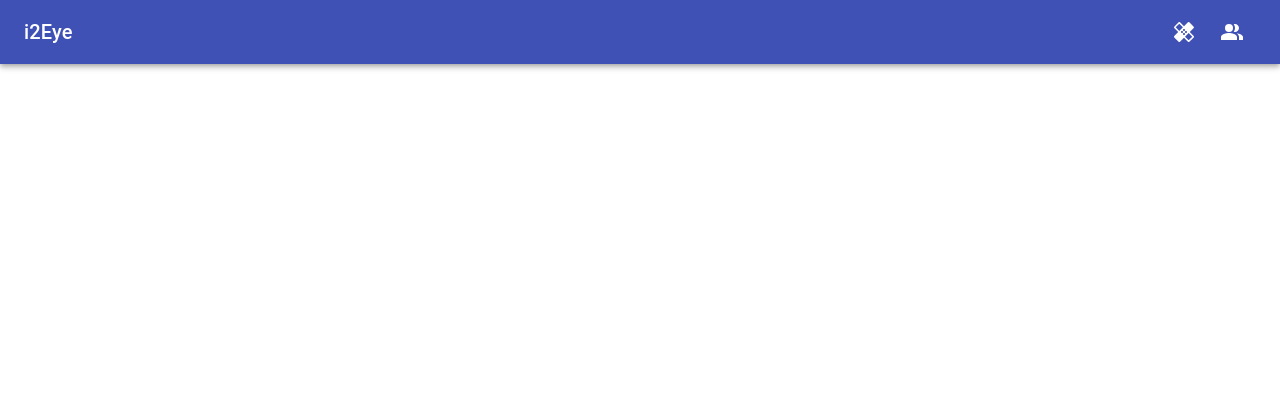
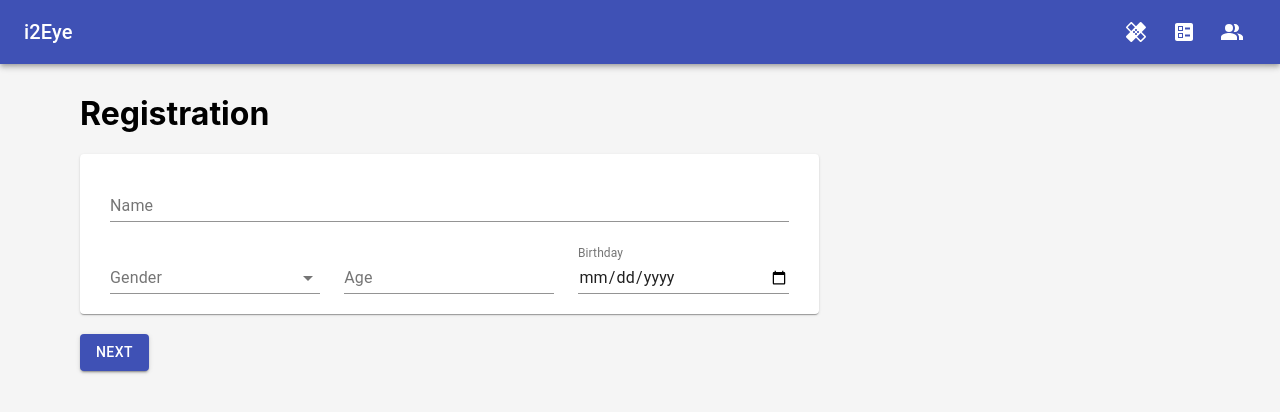
Before and after one commit to i2Eye/i2Eye-Front, a React (Create React App) app: page /registration in a window 1280 px wide. Shown: the top 412 px of the page. Built offline with nearby package versions, Linux system fonts and the light colour scheme.

Commit message:
Added Base of registration form. Need to add the function to submit to the database

```diff
--- a/src/App.js
+++ b/src/App.js
@@ -3,8 +3,9 @@ import { makeStyles } from "@material-ui/core/styles";
 import { BrowserRouter as Router, Route, Switch } from "react-router-dom";
 import NavBar from "./Components/AppLayouts/NavBar";
 
-const Form = lazy(() => import("./Form"));
+const Stations = lazy(() => import("./Stations"));
 const Queue = lazy(() => import("./Queue"));
+const RegForm = lazy(() => import("./RegForm"));
 
 export default function App() {
   const classes = useStyles();
@@ -16,8 +17,9 @@ export default function App() {
         <div className={classes.content}>
           <Suspense fallback={<div>Loading...</div>}>
             <Switch>
-              <Route exact path="/" component={Form} />
-              <Route exact path="/form" component={Form} />
+              <Route exact path="/" component={RegForm} />
+              <Route exact path="/stations" component={Stations} />
+              <Route exact path="/registration" component={RegForm} />
               <Route exact path="/queue" component={Queue} />
             </Switch>
           </Suspense>
--- a/src/Components/AppLayouts/NavBar.js
+++ b/src/Components/AppLayouts/NavBar.js
@@ -5,26 +5,39 @@ import Typography from "@material-ui/core/Typography";
 import IconButton from "@material-ui/core/IconButton";
 import HealingIcon from "@material-ui/icons/Healing";
 import PeopleAltIcon from "@material-ui/icons/PeopleAlt";
-import { BrowserRouter as Link } from "react-router-dom";
+import BallotIcon from "@material-ui/icons/Ballot";
+import { Link } from "react-router-dom";
+import Tooltip from "@material-ui/core/Tooltip";
 
 class NavBar extends Component {
   render() {
-    const classes = this.props.className;
+    const { className: classes } = this.props;
     return (
       <AppBar position="static">
         <Toolbar>
           <Typography variant="h6" className={classes.root}>
             i2Eye
           </Typography>
-          <Link to="/form">
+          <Link to="/registration">
+            <Tooltip title="Registration">
               <IconButton className={classes.icon}>
                 <HealingIcon />
               </IconButton>
+            </Tooltip>
+          </Link>
+          <Link to="/stations">
+            <Tooltip title="Stations">
+              <IconButton className={classes.icon}>
+                <BallotIcon />
+              </IconButton>
+            </Tooltip>
           </Link>
           <Link to="/queue">
+            <Tooltip title="Queue">
               <IconButton className={classes.icon}>
                 <PeopleAltIcon />
               </IconButton>
+            </Tooltip>
           </Link>
         </Toolbar>
       </AppBar>
--- /dev/null
+++ b/src/Components/RegFormComponents/Confirm.js
@@ -0,0 +1,48 @@
+import React, { Component } from "react";
+import Button from "@material-ui/core/Button";
+import List from "@material-ui/core/List";
+import ListItemText from "@material-ui/core/ListItemText";
+
+class Confirm extends Component {
+  confirm = (e) => {
+    e.preventDefault();
+    // *** submit to database *** //
+    this.props.nextStep();
+  };
+  render() {
+    const {
+      values: { name, gender, age, birthday },
+      prevStep,
+    } = this.props;
+
+    return (
+      <div>
+        <h1>Confirm?</h1>
+        <List>
+          <ListItemText primary="Name" secondary={name} />
+          <ListItemText primary="Gender" secondary={gender} />
+          <ListItemText primary="Age" secondary={age} />
+          <ListItemText primary="Birthday" secondary={birthday} />
+        </List>
+        <Button
+          variant="contained"
+          color="primary"
+          style={{ marginTop: 20, marginRight: 20 }}
+          onClick={prevStep}
+        >
+          Back
+        </Button>
+        <Button
+          variant="contained"
+          color="primary"
+          style={{ marginTop: 20 }}
+          onClick={this.confirm}
+        >
+          Submit
+        </Button>
+      </div>
+    );
+  }
+}
+
+export default Confirm;
--- /dev/null
+++ b/src/Components/RegFormComponents/RegFormInput.js
@@ -0,0 +1,99 @@
+import React, { Component } from "react";
+import { Grid, Paper } from "@material-ui/core";
+import TextField from "@material-ui/core/TextField";
+import Button from "@material-ui/core/Button";
+import FormControl from "@material-ui/core/FormControl";
+import Select from "@material-ui/core/Select";
+import InputLabel from "@material-ui/core/InputLabel";
+import MenuItem from "@material-ui/core/MenuItem";
+
+class RegFormInput extends Component {
+  nextStep = (e) => {
+    e.preventDefault();
+    this.props.nextStep();
+  };
+
+  render() {
+    const { values, handleChange } = this.props;
+
+    return (
+      <React.Fragment>
+        <h1>Registration</h1>
+        <Grid container spacing={3}>
+          <Grid item xs={8}>
+            <Paper
+              style={{
+                paddingTop: 20,
+                paddingLeft: 30,
+                paddingRight: 30,
+                paddingBottom: 20,
+              }}
+            >
+              <Grid container spacing={3}>
+                <Grid item xs={12}>
+                  <TextField
+                    name="name"
+                    id="name"
+                    label="Name"
+                    onChange={handleChange}
+                    defaultValue={values.name}
+                    fullWidth
+                  />
+                </Grid>
+                <Grid item xs={4}>
+                  <FormControl fullWidth>
+                    <InputLabel id="gender-label">Gender</InputLabel>
+                    <Select
+                      name="gender"
+                      labelId="gender-label"
+                      id="gender"
+                      onChange={handleChange}
+                      defaultValue={values.gender}
+                    >
+                      <MenuItem value={"F"}>Female</MenuItem>
+                      <MenuItem value={"M"}>Male</MenuItem>
+                    </Select>
+                  </FormControl>
+                </Grid>
+                <Grid item xs={4}>
+                  {" "}
+                  <TextField
+                    name="age"
+                    id="age"
+                    label="Age"
+                    type="number"
+                    onChange={handleChange}
+                    defaultValue={values.age}
+                    fullWidth
+                  />
+                </Grid>
+                <Grid item xs={4}>
+                  <TextField
+                    id="date"
+                    label="Birthday"
+                    type="date"
+                    defaultValue={values.birthday}
+                    InputLabelProps={{
+                      shrink: true,
+                    }}
+                    fullWidth
+                  />
+                </Grid>
+              </Grid>
+            </Paper>
+          </Grid>
+        </Grid>
+        <Button
+          variant="contained"
+          color="primary"
+          style={{ marginTop: 20 }}
+          onClick={this.nextStep}
+        >
+          Next
+        </Button>
+      </React.Fragment>
+    );
+  }
+}
+
+export default RegFormInput;
--- /dev/null
+++ b/src/Components/RegFormComponents/Success.js
@@ -0,0 +1,27 @@
+import React, { Component } from "react";
+import Button from "@material-ui/core/Button";
+
+class Success extends Component {
+  resetForm = (e) => {
+    e.preventDefault();
+    this.props.resetForm();
+  };
+
+  render() {
+    return (
+      <div>
+        <h1>Submitted Successfully</h1>
+        <Button
+          variant="contained"
+          color="primary"
+          style={{ marginTop: 20 }}
+          onClick={this.resetForm}
+        >
+          Submit Another
+        </Button>
+      </div>
+    );
+  }
+}
+
+export default Success;
--- a/src/Form.js
+++ /dev/null
@@ -1,11 +0,0 @@
-import React, { Component } from "react";
-
-class Form extends Component {
-
-  render() {
-    return <div>form</div>;
-  }
-
-}
-
-export default Form;
--- /dev/null
+++ b/src/RegForm.js
@@ -0,0 +1,71 @@
+import React, { Component } from "react";
+import RegFormInput from "./Components/RegFormComponents/RegFormInput";
+import Confirm from "./Components/RegFormComponents/Confirm";
+import Success from "./Components/RegFormComponents/Success";
+
+class RegForm extends Component {
+  state = {
+    step: 1,
+    name: "",
+    gender: "",
+    age: "",
+    birthday: "",
+  };
+
+  nextStep = () => {
+    const { step } = this.state;
+    this.setState({
+      step: step + 1,
+    });
+  };
+
+  prevStep = () => {
+    const { step } = this.state;
+    this.setState({
+      step: step - 1,
+    });
+  };
+
+  handleChange = (e) => {
+    this.setState({
+      [e.target.name]: e.target.value,
+    });
+  };
+
+  resetForm = () =>
+    this.setState({
+      step: 1,
+      name: "",
+      gender: "",
+      age: "",
+      birthdate: "",
+    });
+
+  render() {
+    const { step } = this.state;
+    const { name, gender, age, birthdate } = this.state;
+    const values = { name, gender, age, birthdate };
+    switch (step) {
+      case 1:
+        return (
+          <RegFormInput
+            nextStep={this.nextStep}
+            handleChange={this.handleChange}
+            values={values}
+          />
+        );
+      case 2:
+        return (
+          <Confirm
+            nextStep={this.nextStep}
+            prevStep={this.prevStep}
+            values={values}
+          />
+        );
+      case 3:
+        return <Success resetForm={this.resetForm} />;
+    }
+  }
+}
+
+export default RegForm;
--- /dev/null
+++ b/src/Stations.js
@@ -0,0 +1,14 @@
+import React, { Component } from "react";
+import { Link } from "react-router-dom";
+
+class Stations extends Component {
+  render() {
+    return (
+      <div>
+        <h1>Stations</h1>
+      </div>
+    );
+  }
+}
+
+export default Stations;
--- a/src/index.css
+++ b/src/index.css
@@ -1,13 +1,14 @@
 body {
   margin: 0;
-  font-family: -apple-system, BlinkMacSystemFont, 'Segoe UI', 'Roboto', 'Oxygen',
-    'Ubuntu', 'Cantarell', 'Fira Sans', 'Droid Sans', 'Helvetica Neue',
+  font-family: -apple-system, BlinkMacSystemFont, "Segoe UI", "Roboto", "Oxygen",
+    "Ubuntu", "Cantarell", "Fira Sans", "Droid Sans", "Helvetica Neue",
     sans-serif;
   -webkit-font-smoothing: antialiased;
   -moz-osx-font-smoothing: grayscale;
+  background-color: #f5f5f5;
 }
 
 code {
-  font-family: source-code-pro, Menlo, Monaco, Consolas, 'Courier New',
+  font-family: source-code-pro, Menlo, Monaco, Consolas, "Courier New",
     monospace;
 }
```
Lines whose indentation alone changed are shown as unchanged.
